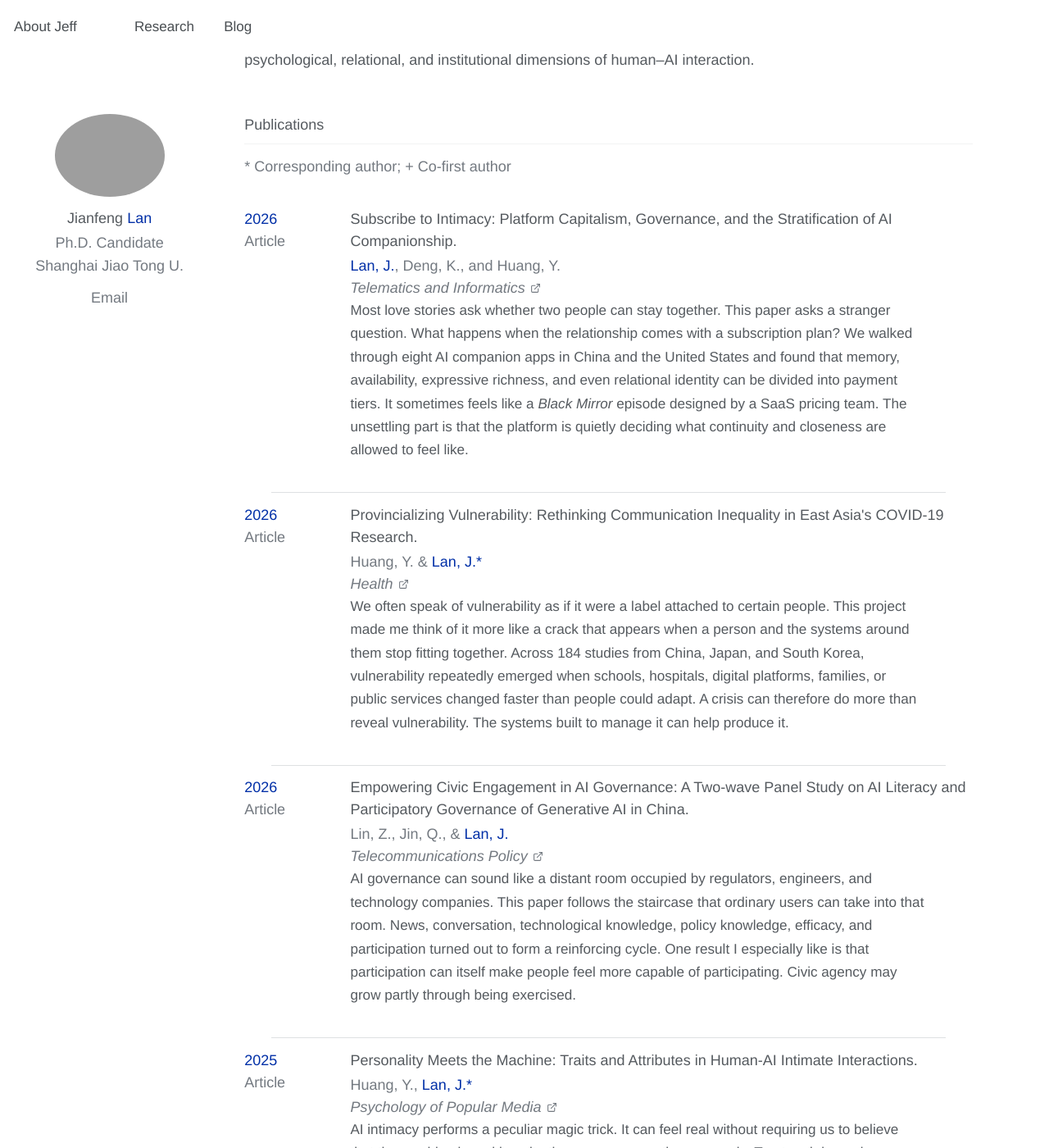
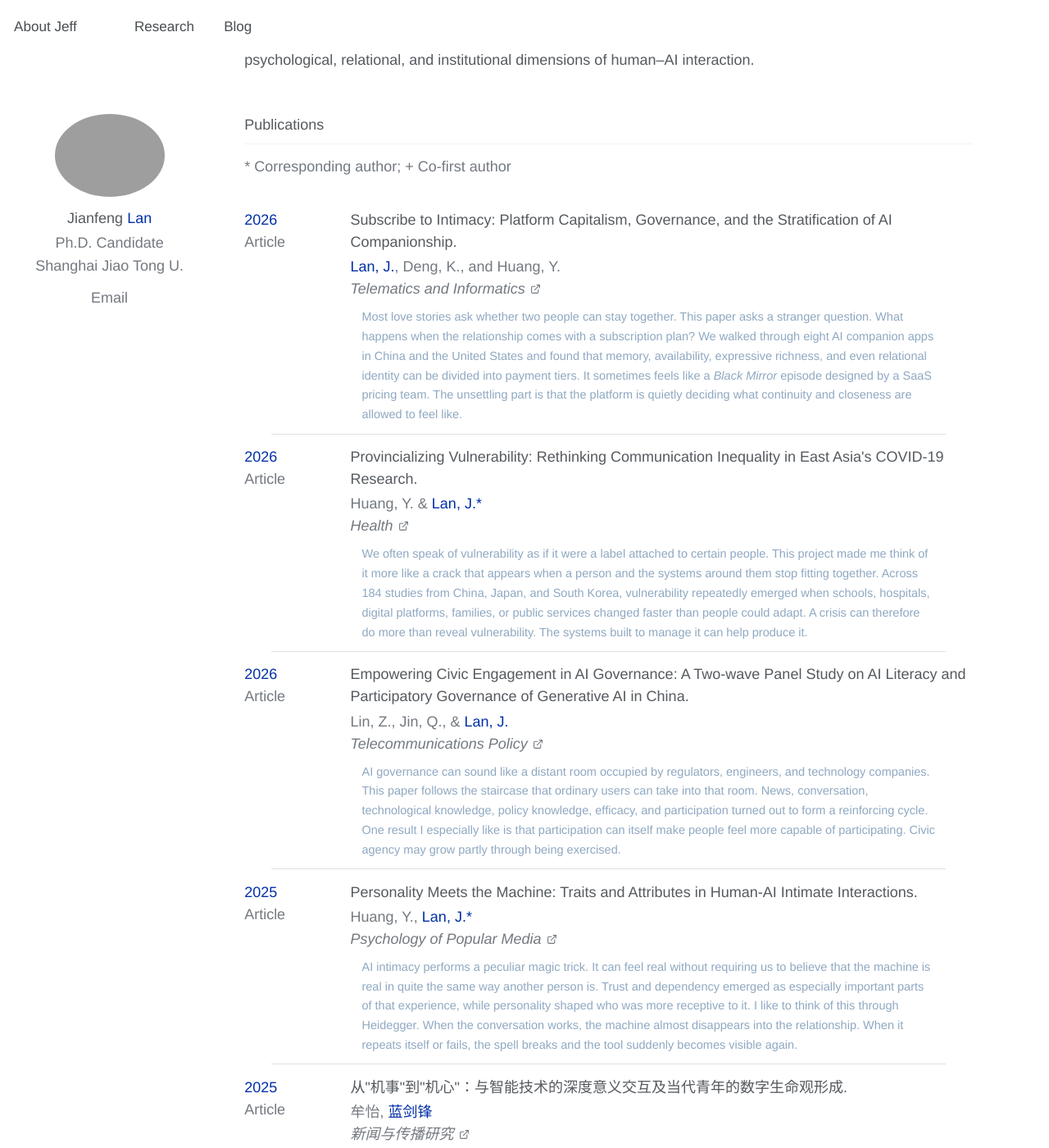
Before and after one commit to jianfenglan/jianfenglan.github.io, a Jekyll site: the page built from research.md, in a window 1280 px wide and 1400 px high, scrolled down 216 px. Shown: the whole window at 82% size. Built offline with Jekyll 4.4.1, drawn with Linux system fonts in a browser that asks for light colours.

Commit message:
Fix research note hierarchy and hover state

```diff
--- a/assets/css/v3.4.css
+++ b/assets/css/v3.4.css
@@ -124,7 +124,7 @@
 .page__content .publication-card,
 .page__content .publication-card:hover {
   margin: 0 !important;
-  padding: 0.8rem 0 !important;
+  padding: 0.86rem 0 0.58rem !important;
   border: 0 !important;
   background: transparent !important;
   transform: none !important;
@@ -146,6 +146,33 @@
 .page__content .publication-card:hover .publication-journal-row em,
 .page__content .publication-card:hover .publication-doi-link {
   color: #737980 !important;
+}
+
+/* Personal notes sit one visual layer below the formal publication record. */
+.page__content .research-page .publication-note {
+  max-width: 700px !important;
+  margin: 0.5rem 0 0 0.78rem !important;
+  color: #8fa8c1 !important;
+  font-size: 0.85em !important;
+  font-weight: 200 !important;
+  line-height: 1.64 !important;
+  opacity: 1 !important;
+  visibility: visible !important;
+}
+
+.page__content .research-page .publication-note em {
+  color: inherit !important;
+  font-weight: inherit !important;
+}
+
+/* Never let the legacy wildcard hover rule turn notes white. */
+.page__content .research-page .publication-card:hover .publication-note,
+.page__content .research-page .publication-card:hover .publication-note *,
+.page__content .research-page .publication-card:hover .publication-note em {
+  color: #8fa8c1 !important;
+  font-weight: 200 !important;
+  opacity: 1 !important;
+  visibility: visible !important;
 }
 
 /* Keep article/PDF icons visible even when an older wildcard hover rule is present. */
@@ -263,7 +290,13 @@
   .page__content .publication-card,
   .page__content .publication-card:hover {
     margin: 0 !important;
-    padding: 0.7rem 0 !important;
+    padding: 0.74rem 0 0.52rem !important;
+  }
+
+  .page__content .research-page .publication-note {
+    max-width: none !important;
+    margin: 0.46rem 0 0 0.5rem !important;
+    font-size: 0.85em !important;
   }
 
   .page__content .news-card:hover,
```
